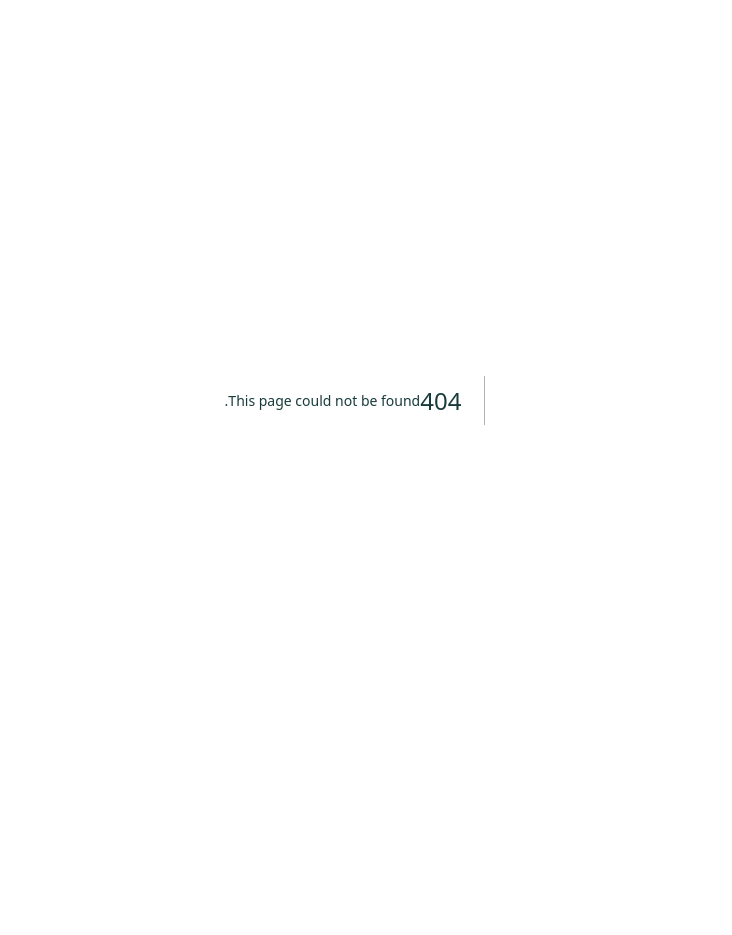
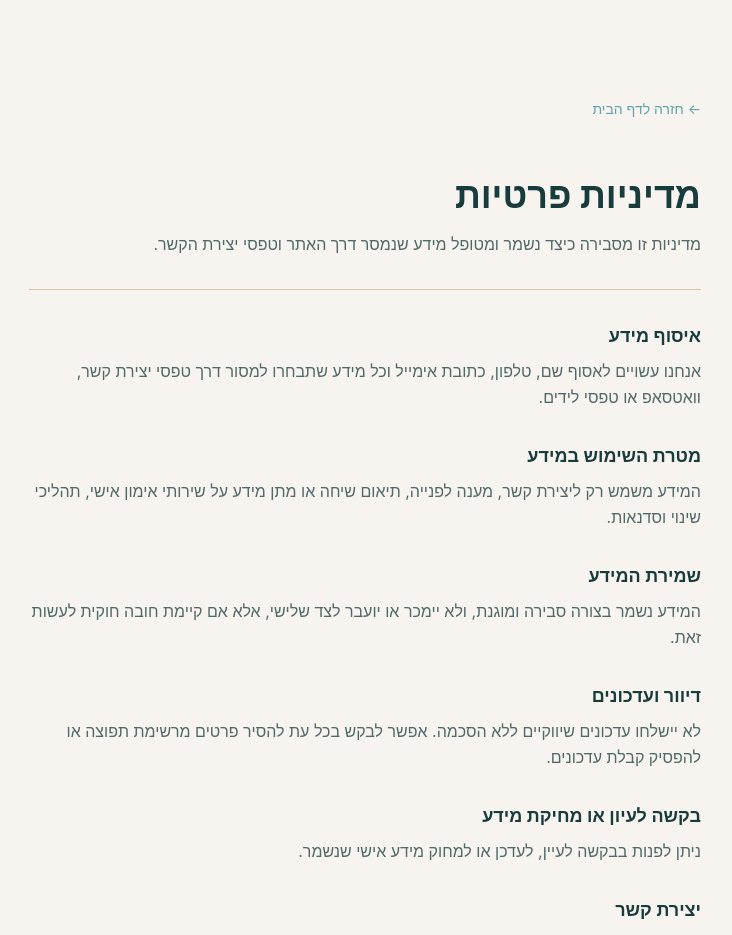
Before and after one commit to Gzalzman/gal_coach_landing_page, a Next.js app: page /privacy in a window 1280 px wide. Before the commit this address had no page. Shown: the top 935 px of the page, without its empty margins (275-1007 px from the left). Before the commit the page ends 800 px from the top, so only its background shows below. Built offline with nearby package versions, Linux system fonts and the light colour scheme.

Commit message:
Add privacy policy page

```diff
--- /dev/null
+++ b/app/privacy/page.tsx
@@ -0,0 +1,84 @@
+import type { Metadata } from 'next'
+import Link from 'next/link'
+
+export const metadata: Metadata = {
+  title: 'מדיניות פרטיות | גל זלצמן - מאמן אישי',
+  description: 'מדיניות הפרטיות של גל זלצמן, מאמן אישי קואקטיבי.',
+  robots: 'noindex, follow',
+}
+
+const sections = [
+  {
+    title: 'איסוף מידע',
+    body: 'אנחנו עשויים לאסוף שם, טלפון, כתובת אימייל וכל מידע שתבחרו למסור דרך טפסי יצירת קשר, וואטסאפ או טפסי לידים.',
+  },
+  {
+    title: 'מטרת השימוש במידע',
+    body: 'המידע משמש רק ליצירת קשר, מענה לפנייה, תיאום שיחה או מתן מידע על שירותי אימון אישי, תהליכי שינוי וסדנאות.',
+  },
+  {
+    title: 'שמירת המידע',
+    body: 'המידע נשמר בצורה סבירה ומוגנת, ולא יימכר או יועבר לצד שלישי, אלא אם קיימת חובה חוקית לעשות זאת.',
+  },
+  {
+    title: 'דיוור ועדכונים',
+    body: 'לא יישלחו עדכונים שיווקיים ללא הסכמה. אפשר לבקש בכל עת להסיר פרטים מרשימת תפוצה או להפסיק קבלת עדכונים.',
+  },
+  {
+    title: 'בקשה לעיון או מחיקת מידע',
+    body: 'ניתן לפנות בבקשה לעיין, לעדכן או למחוק מידע אישי שנשמר.',
+  },
+  {
+    title: 'יצירת קשר',
+    body: 'לכל שאלה בנושא פרטיות ניתן לפנות דרך האתר או בוואטסאפ.',
+  },
+]
+
+export default function PrivacyPage() {
+  return (
+    <main className="min-h-screen bg-[#F7F4EF] px-4 py-16 md:py-24" dir="rtl">
+      <div className="mx-auto max-w-2xl">
+
+        {/* Back link */}
+        <Link
+          href="/"
+          className="mb-10 inline-flex items-center gap-1 text-sm text-[#5FA3A9] hover:underline"
+        >
+          ← חזרה לדף הבית
+        </Link>
+
+        {/* Page title */}
+        <h1 className="mt-4 text-3xl font-bold text-[#183B3B] md:text-4xl">
+          מדיניות פרטיות
+        </h1>
+
+        {/* Intro */}
+        <p className="mt-4 text-base leading-relaxed text-[#183B3B]/75">
+          מדיניות זו מסבירה כיצד נשמר ומטופל מידע שנמסר דרך האתר וטפסי יצירת הקשר.
+        </p>
+
+        {/* Divider */}
+        <div className="mt-8 h-px bg-[#D8C6A3]" />
+
+        {/* Sections */}
+        <div className="mt-8 space-y-8">
+          {sections.map((section, i) => (
+            <section key={i}>
+              <h2 className="text-lg font-semibold text-[#183B3B]">
+                {section.title}
+              </h2>
+              <p className="mt-2 text-base leading-relaxed text-[#183B3B]/75">
+                {section.body}
+              </p>
+            </section>
+          ))}
+        </div>
+
+        {/* Last updated */}
+        <p className="mt-12 text-sm text-[#183B3B]/45">
+          עודכן לאחרונה: יוני 2026
+        </p>
+      </div>
+    </main>
+  )
+}
--- a/components/Footer.tsx
+++ b/components/Footer.tsx
@@ -1,3 +1,4 @@
+import Link from 'next/link'
 import { copy } from '@/lib/constants'
 import { FaFacebookF, FaInstagram, FaWhatsapp } from 'react-icons/fa';
 
@@ -86,6 +87,10 @@ export const Footer = () => {
     {/* Copyright */}
     <div className="mt-8 border-t border-white/15 pt-5 text-center text-sm text-white/65">
       {copy.footerCopyright}
+      <span className="mx-2">·</span>
+      <Link href="/privacy" className="hover:text-white/90 underline underline-offset-2">
+        מדיניות פרטיות
+      </Link>
     </div>
   </div>
 </footer>
```
